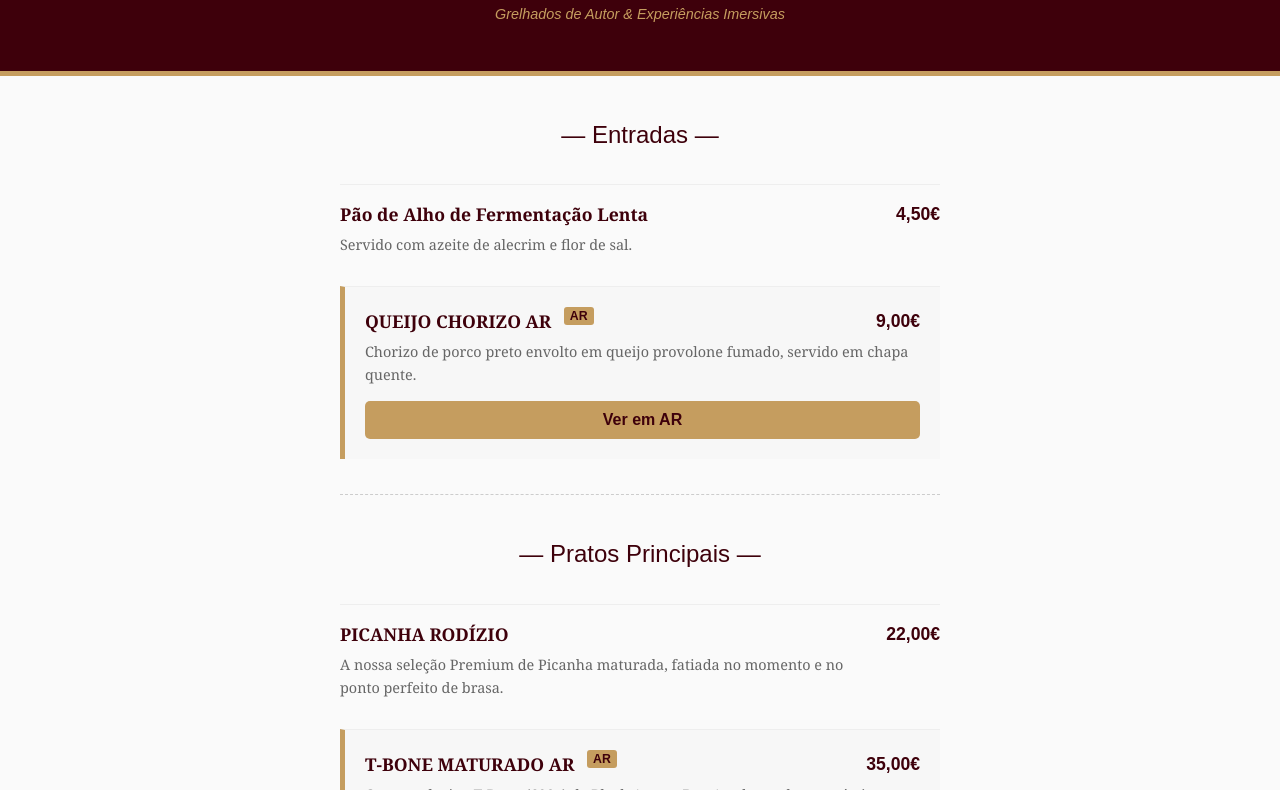
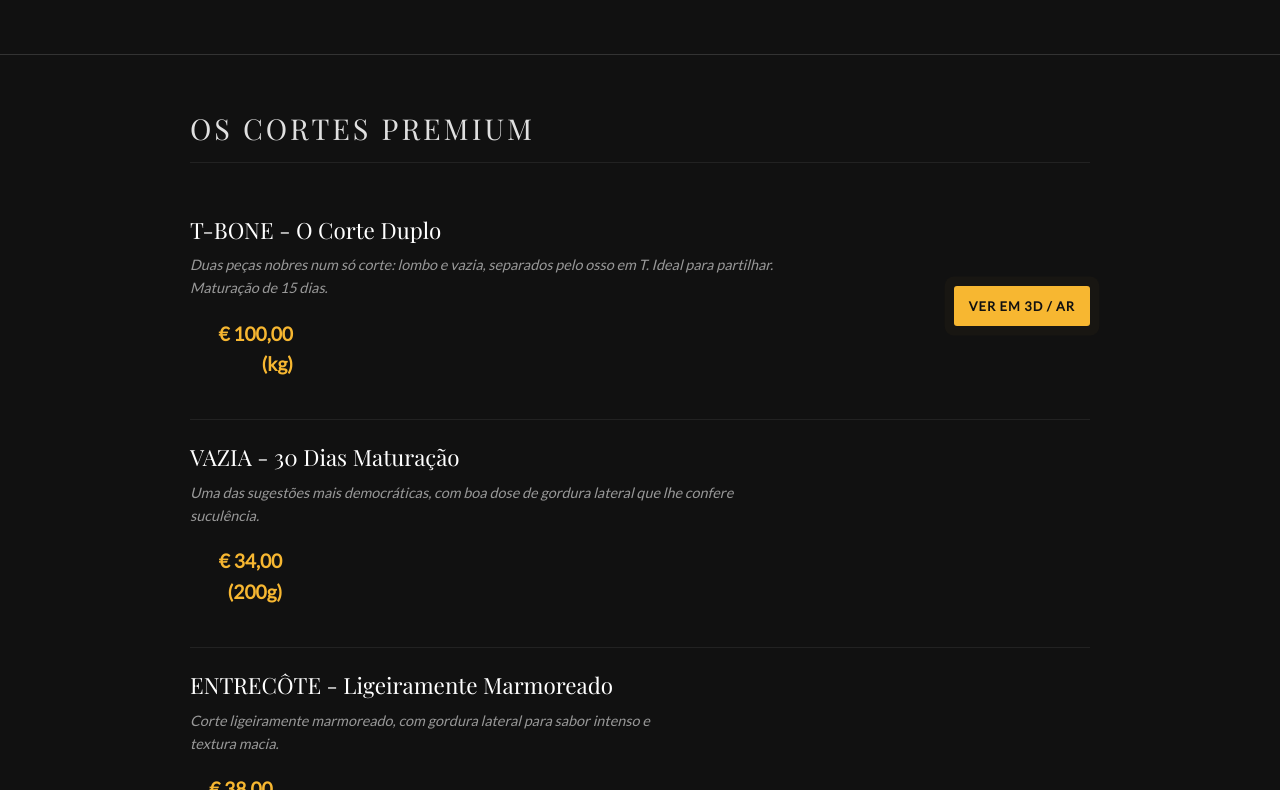
Before and after one commit to axbdc/ementa_AR, a plain HTML site: page index.html in a window 1280 px wide. Shown: the part 132-922 px from the top of the page. Drawn offline with nearby package versions, Linux system fonts and the light colour scheme.

Commit message:
Update index.html

```diff
--- a/index.html
+++ b/index.html
@@ -3,289 +3,336 @@
 <head>
     <meta charset="UTF-8">
     <meta name="viewport" content="width=device-width, initial-scale=1.0">
-    <title>FOGO & SAL - Ementa Virtual AR</title>
+    <title>Ementa Digital - Fogo & Sal</title>
+    <link href="https://fonts.googleapis.com/css2?family=Playfair+Display:wght@400;700&family=Lato:wght@300;400&display=swap" rel="stylesheet">
 
     <style>
-        /* Paleta de Cores */
-        :root {
-            --color-primary: #3E000B; /* Bordeaux Escuro / Quase Preto */
-            --color-secondary: #C59D5F; /* Dourado Escuro / Cobre */
-            --color-background: #FAFAFA; /* Branco Sujo */
-            --color-text-light: #FAFAFA;
-            --color-text-dark: #333333;
+        /* ------------------------------------------- */
+        /* 1. RESET E TIPOGRAFIA BASE (ELEGÂNCIA)      */
+        /* ------------------------------------------- */
+        body {
+            font-family: 'Lato', sans-serif;
+            background-color: #111; /* Fundo escuro (steakhouse) */
+            color: #f0f0f0;
+            margin: 0;
+            padding: 0;
+            line-height: 1.6;
+            min-height: 100vh; /* Garante que há scroll para ver o efeito */
         }
 
-        /* Base */
-        body {
-            font-family: 'Georgia', serif; /* Fonte Clássica para Restaurante Gourmet */
-            margin: 0;
-            padding: 0;
-            background-color: var(--color-background);
-            color: var(--color-text-dark);
-            line-height: 1.6;
+        a {
+            text-decoration: none;
+            color: inherit;
         }
 
-        /* Header/Rodapé */
-        header {
-            background-color: var(--color-primary);
-            color: var(--color-text-light);
-            padding: 30px 20px;
+        /* ------------------------------------------- */
+        /* 2. HEADER E LOGOTIPO                        */
+        /* ------------------------------------------- */
+        .header {
             text-align: center;
-            border-bottom: 5px solid var(--color-secondary);
+            padding: 40px 20px;
+            border-bottom: 1px solid #333;
         }
 
-        header h1 {
+        .logo {
+            font-family: 'Playfair Display', serif; /* Fonte serifada para o logo */
             font-size: 2.5em;
-            margin-bottom: 5px;
-            letter-spacing: 3px;
-            font-weight: 300;
+            font-weight: 700;
+            letter-spacing: 5px;
+            margin: 0;
+            text-transform: uppercase;
+            color: #f7b731; /* Cor de destaque (ouro/cobre) */
         }
 
-        header .tagline {
-            font-family: 'Arial', sans-serif;
+        .slogan {
             font-size: 0.9em;
-            font-style: italic;
-            color: var(--color-secondary);
+            color: #aaa;
+            margin-top: 5px;
+            letter-spacing: 2px;
+            text-transform: uppercase;
         }
 
-        footer {
+        /* ------------------------------------------- */
+        /* 3. ESTRUTURA DO MENU                        */
+        /* ------------------------------------------- */
+        .menu {
+            max-width: 900px;
+            margin: 40px auto;
+            padding: 0 20px;
+        }
+
+        .category-title {
+            font-family: 'Playfair Display', serif;
+            font-size: 1.8em;
+            font-weight: 300;
+            letter-spacing: 3px;
+            text-transform: uppercase;
+            color: #e0e0e0;
+            margin-top: 50px;
+            margin-bottom: 30px;
+            padding-bottom: 10px;
+            border-bottom: 1px solid #222;
+        }
+
+        .menu-item {
+            display: flex;
+            justify-content: space-between;
+            align-items: center;
+            padding: 20px 0;
+            border-bottom: 1px solid #222;
+            transition: background-color 0.3s ease;
+        }
+
+        .menu-item:hover {
+            background-color: #1a1a1a;
+        }
+
+        .item-name {
+            font-family: 'Playfair Display', serif;
+            font-size: 1.4em;
+            margin: 0;
+            color: #fff;
+            font-weight: 400;
+        }
+
+        .item-description {
+            font-size: 0.9em;
+            color: #999;
+            margin-top: 5px;
+            font-style: italic;
+            max-width: 90%;
+        }
+
+        .item-price {
+            font-size: 1.2em;
+            font-weight: 700;
+            color: #f7b731;
+            text-align: right;
+            width: 15%;
+        }
+
+        /* ------------------------------------------- */
+        /* 4. BOTÃO AR / REALIDADE AUMENTADA (PULSE)   */
+        /* ------------------------------------------- */
+        .ar-container {
+            width: 25%;
+            text-align: right;
+        }
+
+        .ar-button {
+            display: inline-block;
+            padding: 10px 15px;
+            background-color: #f7b731;
+            color: #111;
+            font-weight: bold;
+            font-size: 0.8em;
+            border-radius: 3px;
+            letter-spacing: 1px;
+            text-transform: uppercase;
+            transition: all 0.3s ease;
+            border: none;
+            cursor: pointer;
+        }
+
+        .ar-button:hover {
+            background-color: #ffc857;
+            transform: scale(1.05);
+        }
+
+        /* Keyframes para a animação de pulso */
+        @keyframes pulse {
+            0% {
+                box-shadow: 0 0 0 0 rgba(247, 183, 49, 0.5);
+            }
+            70% {
+                box-shadow: 0 0 0 10px rgba(247, 183, 49, 0);
+            }
+            100% {
+                box-shadow: 0 0 0 0 rgba(247, 183, 49, 0);
+            }
+        }
+
+        .ar-enabled .ar-button {
+            animation: pulse 2s infinite;
+        }
+
+        /* ------------------------------------------- */
+        /* 5. CLASSES DE ANIMAÇÃO JAVASCRIPT (SCROLL)  */
+        /* ------------------------------------------- */
+        /* Estado inicial dos itens: invisível e ligeiramente para baixo */
+        .menu-item,
+        .category-title {
+            opacity: 0;
+            transform: translateY(20px);
+            transition: opacity 0.8s ease-out, transform 0.8s ease-out; /* Transição suave */
+        }
+
+        /* Estado final: visível e na posição original */
+        .menu-item.is-visible,
+        .category-title.is-visible {
+            opacity: 1;
+            transform: translateY(0);
+        }
+
+        /* ------------------------------------------- */
+        /* 6. FOOTER                                   */
+        /* ------------------------------------------- */
+        .footer {
             text-align: center;
             padding: 20px;
             font-size: 0.8em;
             color: #666;
-            margin-top: 40px;
-        }
-
-        /* Conteúdo da Ementa */
-        main {
-            padding: 20px;
-            max-width: 600px;
-            margin: 0 auto;
-        }
-
-        .menu-section {
-            margin-bottom: 40px;
-            padding-bottom: 20px;
-            border-bottom: 1px dashed #ccc;
-        }
-
-        .menu-section:last-of-type {
-            border-bottom: none;
-        }
-
-        .menu-section h2 {
-            font-family: 'Arial', sans-serif;
-            text-align: center;
-            color: var(--color-primary);
-            font-size: 1.5em;
-            margin-bottom: 30px;
-            font-weight: 400;
-        }
-
-        /* Item da Ementa */
-        .menu-item {
-            display: flex;
-            justify-content: space-between;
-            align-items: flex-start;
-            padding: 15px 0;
-            border-top: 1px solid #eee;
-            position: relative;
-        }
-
-        .menu-item:first-child {
-            border-top: none;
-        }
-
-        .item-info {
-            flex-grow: 1;
-            padding-right: 15px;
-        }
-
-        .item-info h3 {
-            margin: 0 0 5px 0;
-            font-size: 1.1em;
-            color: var(--color-primary);
-            font-weight: bold;
-        }
-
-        .item-info p {
-            margin: 0;
-            font-size: 0.9em;
-            color: #666;
-        }
-
-        .price {
-            font-family: 'Arial', sans-serif;
-            font-size: 1.1em;
-            font-weight: bold;
-            color: var(--color-primary);
-            flex-shrink: 0;
-        }
-
-        /* Destaque AR */
-        .ar-item {
-            background-color: #f7f7f7;
-            border-left: 5px solid var(--color-secondary);
-            padding: 20px;
-            margin: 15px 0;
-            flex-direction: column;
-            align-items: stretch;
-        }
-
-        .ar-item .item-info {
-            padding-right: 0;
-        }
-
-        .ar-item .price {
-            position: absolute;
-            top: 20px;
-            right: 20px;
-        }
-
-        .ar-tag {
-            background-color: var(--color-secondary);
-            color: var(--color-primary);
-            font-size: 0.7em;
-            padding: 2px 6px;
-            border-radius: 3px;
-            margin-left: 8px;
-            font-weight: bold;
-            vertical-align: top;
-            font-family: 'Arial', sans-serif;
-        }
-
-        .ar-button {
-            background-color: var(--color-secondary);
-            color: var(--color-primary);
-            border: none;
-            padding: 10px;
-            margin-top: 15px;
-            font-size: 1em;
-            font-weight: bold;
-            cursor: pointer;
-            border-radius: 5px;
-            transition: background-color 0.3s, color 0.3s;
-            font-family: 'Arial', sans-serif;
-        }
-
-        .ar-button:hover {
-            background-color: var(--color-primary);
-            color: var(--color-secondary);
-        }
-
-        /* Ajustes Mobile */
-        @media (max-width: 400px) {
-            header h1 {
-                font-size: 2em;
-            }
-            .ar-item .price {
-                position: static;
-                margin-top: 10px;
-                text-align: right;
-            }
+            border-top: 1px solid #222;
+            margin-top: 60px;
         }
     </style>
-</head>
+    </head>
 <body>
 
-    <header>
-        <h1>FOGO & SAL</h1>
-        <p class="tagline">Grelhados de Autor & Experiências Imersivas</p>
+    <header class="header">
+        <h1 class="logo">FOGO & SAL</h1>
+        <p class="slogan">A Arte da Maturação na Brasa</p>
     </header>
 
-    <main>
+    <main class="menu">
 
-        <section class="menu-section">
-            <h2>&mdash; Entradas &mdash;</h2>
+        <section class="menu-category">
+            <h2 class="category-title">OS CORTES PREMIUM</h2>
+
+            <div class="menu-item ar-enabled" id="tbone-item">
+                <div class="item-details">
+                    <h3 class="item-name">T-BONE - O Corte Duplo</h3>
+                    <p class="item-description">Duas peças nobres num só corte: lombo e vazia, separados pelo osso em T. Ideal para partilhar. Maturação de 15 dias.</p>
+                    <p class="item-price">€ 100,00 (kg)</p>
+                </div>
+
+                <div class="ar-container">
+                    <a href="https://axbdc.github.io/ementa_AR.html" class="ar-button" target="_blank">
+                        VER EM 3D / AR
+                    </a>
+                </div>
+            </div>
 
             <div class="menu-item">
-                <div class="item-info">
-                    <h3>Pão de Alho de Fermentação Lenta</h3>
-                    <p>Servido com azeite de alecrim e flor de sal.</p>
+                <div class="item-details">
+                    <h3 class="item-name">VAZIA - 30 Dias Maturação</h3>
+                    <p class="item-description">Uma das sugestões mais democráticas, com boa dose de gordura lateral que lhe confere suculência.</p>
+                    <p class="item-price">€ 34,00 (200g)</p>
                 </div>
-                <span class="price">4,50€</span>
             </div>
 
-            <div class="menu-item highlight ar-item">
-                <div class="item-info">
-                    <h3>QUEIJO CHORIZO AR <span class="ar-tag">AR</span></h3>
-                    <p>Chorizo de porco preto envolto em queijo provolone fumado, servido em chapa quente.</p>
+            <div class="menu-item">
+                <div class="item-details">
+                    <h3 class="item-name">ENTRECÔTE - Ligeiramente Marmoreado</h3>
+                    <p class="item-description">Corte ligeiramente marmoreado, com gordura lateral para sabor intenso e textura macia.</p>
+                    <p class="item-price">€ 38,00 (250g)</p>
                 </div>
-                <span class="price">9,00€</span>
-                <button class="ar-button" data-glb="https://fogoesal.com/ar/chorizo_provolone.glb" data-usdz="https://fogoesal.com/ar/chorizo_provolone.usdz">Ver em AR</button>
             </div>
 
         </section>
 
-        <section class="menu-section">
-            <h2>&mdash; Pratos Principais &mdash;</h2>
-
+        <section class="menu-category">
+            <h2 class="category-title">ACOMPANHAMENTOS</h2>
             <div class="menu-item">
-                <div class="item-info">
-                    <h3>PICANHA RODÍZIO</h3>
-                    <p>A nossa seleção Premium de Picanha maturada, fatiada no momento e no ponto perfeito de brasa.</p>
+                <div class="item-details">
+                    <h3 class="item-name">Batatas Fritas com Trufa</h3>
+                    <p class="item-description">Com Parmigiano Reggiano 24 meses.</p>
+                    <p class="item-price">€ 10,00</p>
                 </div>
-                <span class="price">22,00€</span>
             </div>
-
-            <div class="menu-item highlight ar-item">
-                <div class="item-info">
-                    <h3>T-BONE MATURADO AR <span class="ar-tag">AR</span></h3>
-                    <p>Corte exclusivo T-Bone (600g) de Black Angus, Dry-Aged, com batata rústica e molho chimichurri.</p>
+            <div class="menu-item">
+                <div class="item-details">
+                    <h3 class="item-name">Legumes na Brasa</h3>
+                    <p class="item-description">Seleção de legumes sazonais com azeite de alecrim.</p>
+                    <p class="item-price">€ 8,00</p>
                 </div>
-                <span class="price">35,00€</span>
-                <button class="ar-button" data-glb="https://fogoesal.com/ar/tbone_dryaged.glb" data-usdz="https://fogoesal.com/ar/tbone_dryaged.usdz">Ver em AR</button>
             </div>
-
         </section>
 
-        <section class="menu-section">
-            <h2>&mdash; Sobremesas &mdash;</h2>
+        <section class="menu-category">
+            <h2 class="category-title">SOBREMESAS DE AUTOR</h2>
+            <div class="menu-item">
+                <div class="item-details">
+                    <h3 class="item-name">Tarte de Limão Merengada</h3>
+                    <p class="item-description">Com gelado de iogurte grego e um toque de lima.</p>
+                    <p class="item-price">€ 10,00</p>
+                </div>
+            </div>
+            <div class="menu-item">
+                <div class="item-details">
+                    <h3 class="item-name">Chocolate Beef</h3>
+                    <p class="item-description">Mousse de chocolate 70% com paprica fumada, praliné de avelã e caramelo salgado.</p>
+                    <p class="item-price">€ 20,00</p>
+                </div>
+            </div>
+        </section>
 
-            <div class="menu-item">
-                <div class="item-info">
-                    <h3>Mousse de Chocolate 70%</h3>
-                    <p>Cremosa, intensa e ligeiramente amarga, com raspas de cacau.</p>
-                </div>
-                <span class="price">6,50€</span>
-            </div>
-
-            <div class="menu-item highlight ar-item">
-                <div class="item-info">
-                    <h3>PETIT GÂTEAU DE DOCE DE LEITE AR <span class="ar-tag">AR</span></h3>
-                    <p>Bolo quente e vulcânico de doce de leite, servido com gelado de baunilha.</p>
-                </div>
-                <span class="price">7,50€</span>
-                <button class="ar-button" data-glb="https://fogoesal.com/ar/petitgateau_docedeleite.glb" data-usdz="https://fogoesal.com/ar/petitgateau_docedeleite.usdz">Ver em AR</button>
-            </div>
-
-        </section>
 
     </main>
 
-    <footer>
-        <p>&copy; FOGO & SAL. Descubra a próxima geração de sabor.</p>
+    <footer class="footer">
+        <p>Preços com IVA incluído à taxa legal em vigor.</p>
     </footer>
 
     <script>
-        document.querySelectorAll('.ar-button').forEach(button => {
-            button.addEventListener('click', function() {
-                const glb = this.getAttribute('data-glb');
-                const usdz = this.getAttribute('data-usdz');
+        document.addEventListener('DOMContentLoaded', () => {
 
-                // Lógica de deteção de SO para abrir o formato correto
-                if (navigator.userAgent.match(/iPhone|iPad|iPod/i)) {
-                    // Para iOS (Apple), usa o formato USDZ
-                    window.location.href = usdz;
-                } else {
-                    // Para Android (Google) e outros, usa o formato GLB.
-                    // Para ativação total da Realidade Aumentada (ARCore) no Android,
-                    // seria ideal usar um componente <model-viewer> complexo, mas para
-                    // esta apresentação, o link GLB já é suficiente para a visualização 3D.
-                    window.location.href = glb;
-                }
+            // ----------------------------------------------------
+            // 1. EFEITO DE FADE-IN NO SCROLL (SCROLL REVEAL)
+            // ----------------------------------------------------
+            const menuItems = document.querySelectorAll('.menu-item');
+            const categoryTitles = document.querySelectorAll('.category-title');
+
+            // Junta todos os elementos a animar
+            const elementsToAnimate = [...menuItems, ...categoryTitles];
+
+            // Configurações do observador de intersecção
+            const observerOptions = {
+                root: null, // viewport
+                rootMargin: '0px',
+                threshold: 0.2 // o item aparece quando 20% dele estiver visível
+            };
+
+            const observerCallback = (entries, observer) => {
+                entries.forEach(entry => {
+                    if (entry.isIntersecting) {
+                        // Adiciona a classe que ativa a transição CSS
+                        entry.target.classList.add('is-visible');
+                        // Pára de observar o item
+                        observer.unobserve(entry.target);
+                    }
+                });
+            };
+
+            const observer = new IntersectionObserver(observerCallback, observerOptions);
+
+            // Observar cada elemento
+            elementsToAnimate.forEach(item => {
+                observer.observe(item);
             });
+
+            // ----------------------------------------------------
+            // 2. EFEITO DE TRANSIÇÃO NA SAÍDA (CLICAR NO BOTÃO AR)
+            // ----------------------------------------------------
+            const arButton = document.querySelector('.ar-button');
+
+            if (arButton) {
+                arButton.addEventListener('click', (e) => {
+                    // Escurecer o fundo para uma transição suave
+                    document.body.style.transition = 'background-color 0.5s ease-out';
+                    document.body.style.backgroundColor = '#000';
+
+                    // Ativar a transição para o link após a animação de escurecimento (500ms)
+                    setTimeout(() => {
+                        window.location.href = e.currentTarget.href;
+                    }, 500);
+
+                    // Impede o salto imediato do link para permitir a animação
+                    e.preventDefault();
+                });
+            }
+
         });
     </script>
-</body>
+    </body>
 </html>
```
